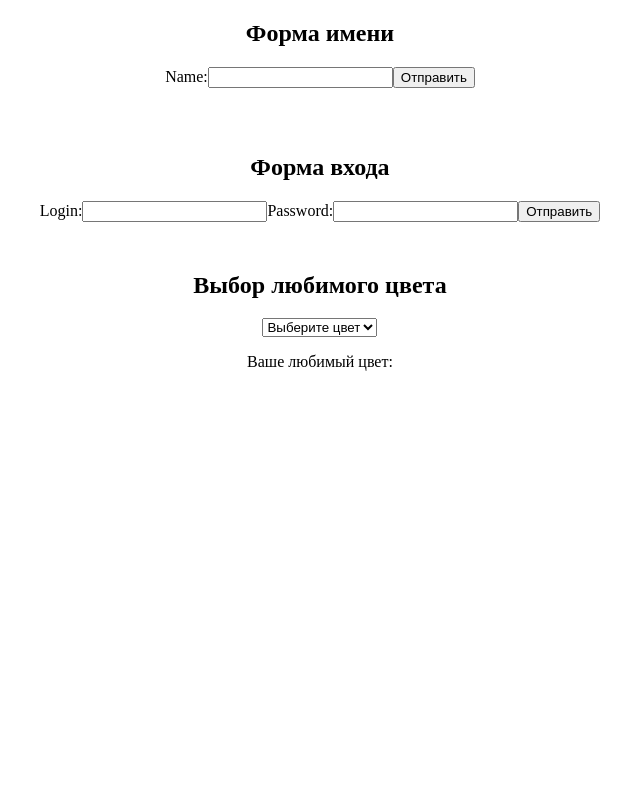
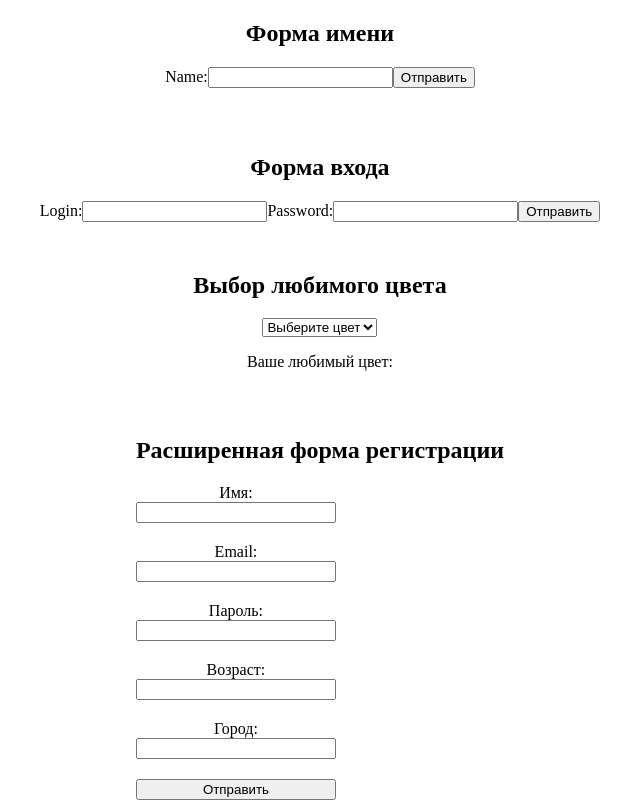
Before and after one commit to tourdeberlin/react-forms, a React (Vite) app: page / in a window 1280 px wide. Shown: the whole page, without its empty margins (320-960 px from the left). Built offline with nearby package versions, Linux system fonts and the light colour scheme.

Commit message:
feat: add RegistrationForm

```diff
--- a/src/App.jsx
+++ b/src/App.jsx
@@ -2,6 +2,7 @@ import "./App.css";
 import ColorForm from "./ColorForm";
 import LoginForm from "./LoginForm";
 import NameForm from "./NameForm";
+import RegistrationForm from "./RegistrationForm";
 
 function App() {
   return (
@@ -9,6 +10,7 @@ function App() {
       <NameForm />
       <LoginForm />
       <ColorForm />
+      <RegistrationForm />
     </div>
   );
 }
--- /dev/null
+++ b/src/RegistrationForm.jsx
@@ -0,0 +1,84 @@
+import { useId, useState } from "react";
+
+const RegistrationForm = () => {
+  const [name, setName] = useState("");
+  const [email, setEmail] = useState("");
+  const [password, setPassword] = useState("");
+  const [age, setAge] = useState("");
+  const [city, setCity] = useState("");
+
+  const nameId = useId();
+  const emailId = useId();
+  const passwordId = useId();
+  const ageId = useId();
+  const cityId = useId();
+
+  function handleSubmit(e) {
+    e.preventDefault();
+    console.log(
+      `Данные формы: ${name}, ${email}, ${password}, ${age}, ${city}`,
+    );
+  }
+
+  return (
+    <div>
+      <h2>Расширенная форма регистрации</h2>
+      <form
+        style={{
+          display: "flex",
+          flexDirection: "column",
+          width: "200px",
+        }}
+        onSubmit={handleSubmit}
+      >
+        <label htmlFor={nameId}>Имя: </label>
+        <input
+          type="text"
+          id={nameId}
+          value={name}
+          onChange={(e) => setName(e.target.value)}
+          style={{ marginBottom: "20px" }}
+        />
+
+        <label htmlFor={emailId}>Email: </label>
+        <input
+          type="email"
+          id={emailId}
+          value={email}
+          onChange={(e) => setEmail(e.target.value)}
+          style={{ marginBottom: "20px" }}
+        />
+
+        <label htmlFor={passwordId}>Пароль: </label>
+        <input
+          type="password"
+          id={passwordId}
+          value={password}
+          onChange={(e) => setPassword(e.target.value)}
+          style={{ marginBottom: "20px" }}
+        />
+
+        <label htmlFor={ageId}>Возраст: </label>
+        <input
+          type="number"
+          id={ageId}
+          value={age}
+          onChange={(e) => setAge(e.target.value)}
+          style={{ marginBottom: "20px" }}
+        />
+
+        <label htmlFor={cityId}>Город: </label>
+        <input
+          type="text"
+          id={cityId}
+          value={city}
+          onChange={(e) => setCity(e.target.value)}
+          style={{ marginBottom: "20px" }}
+        />
+        <button type="submit">Отправить</button>
+      </form>
+    </div>
+  );
+};
+
+export default RegistrationForm;
```
